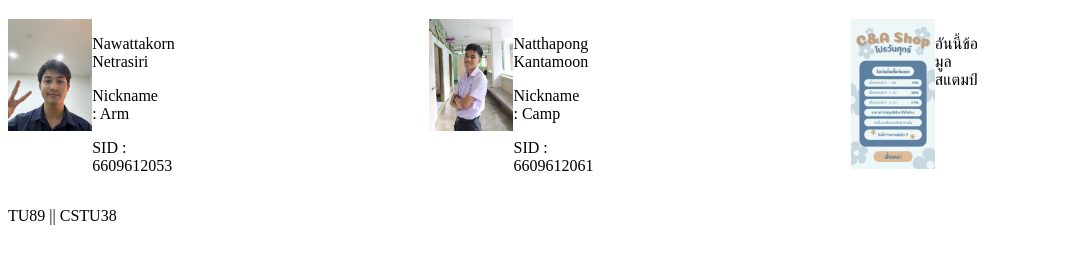
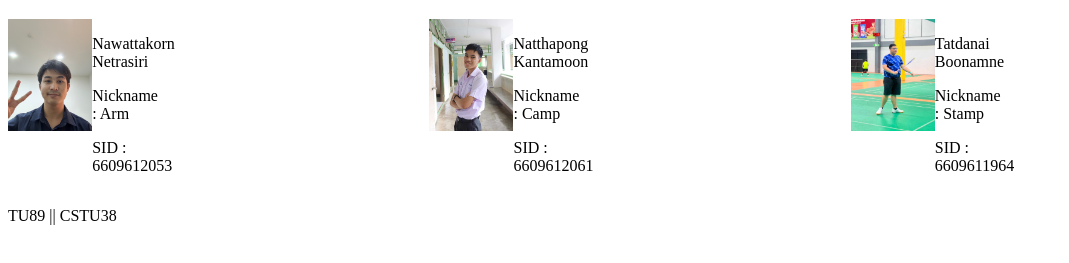
Before and after one commit to Nawatta/CS100-Project-G53, a plain HTML site: page index.html in a window 1280 px wide. Shown: the part 61-324 px from the top of the page, without its empty margins (0-1069 px from the left). Drawn offline with Linux system fonts and the light colour scheme.

Commit message:
Tatdanai introduction

```diff
--- a/index.html
+++ b/index.html
@@ -27,9 +27,11 @@
             </div>
 
             <div class="col-s-4">
-                <img id="img1" src="IMG/test.png" class="col-3">
+                <img id="img1" src="IMG/6609611964.jpg" class="col-3">
                 <div class="col-2">
-                    <p>อันนี้ข้อมูลสแตมป์</p>
+                <p>Tatdanai Boonamne</p>
+                <p>Nickname : Stamp</p>
+                <p>SID : 6609611964</p>
                 </div>
             </div>
         </div>
```
Also changed, not shown: HomePage.html (added, +9 -0 lines), IMG/6609611964.jpg (added).
